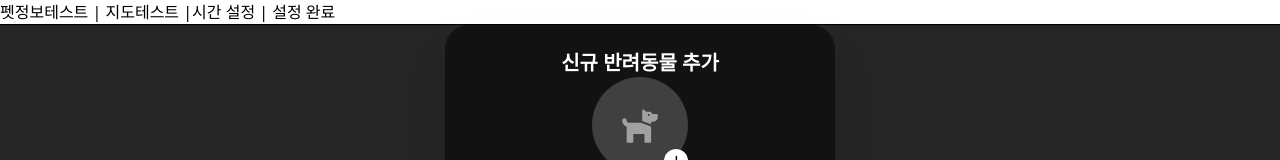
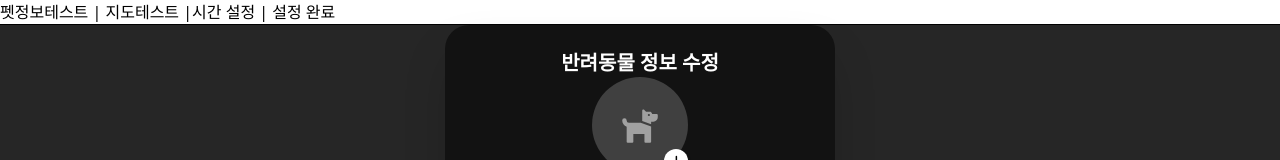
Before and after one commit to kakao-tech-campus-3rd-step3/Team22_FE, a React (Vite) app: page /add-new-pet in a window 1280 px wide. Shown: the top 160 px of the page. Built offline with nearby package versions, Linux system fonts and the light colour scheme.

Commit message:
refactor : refactoring

```diff
--- /dev/null
+++ b/src/components/common/OptionButtonGroup.tsx
@@ -0,0 +1,22 @@
+import TextButton from './TextButton'
+
+export function OptionButtonGroup<T extends string | boolean>(props: {
+  options: { value: T; label: string }[]
+  selectedValue: T
+  onSelect: (value: T) => void
+  className?: string
+}) {
+  return (
+    <>
+      {props.options.map(({ value, label }) => (
+        <TextButton
+          key={String(value)}
+          onClick={() => props.onSelect(value)}
+          isSelected={props.selectedValue === value}
+        >
+          {label}
+        </TextButton>
+      ))}
+    </>
+  )
+}
--- a/src/constants/constants.ts
+++ b/src/constants/constants.ts
@@ -6,8 +6,8 @@ export const GENDER = {
 
 // 예/아니오 옵션
 export const BOOLEAN_CHOICE = {
-  YES: 'yes',
-  NO: 'no',
+  YES: true,
+  NO: false,
 } as const
 
 // 성격 전달 목록
--- a/src/hooks/usePetProfileState.ts
+++ b/src/hooks/usePetProfileState.ts
@@ -1,12 +1,13 @@
-import { useState } from 'react'
+import { create } from 'zustand'
+import { persist } from 'zustand/middleware'
 
 export type Breed = 'Maltese' | 'Golden Retriever' | 'Poodle'
 
 export interface PetProfileFormState {
   selectedBreed: Breed
   gender: 'male' | 'female'
-  neutralize: 'yes' | 'no'
-  vaccinated: 'yes' | 'no'
+  neutralize: true | false
+  vaccinated: true | false
   birthYear: string
   birthMonth: string
   birthDay: string
@@ -21,8 +22,8 @@ export interface PetProfileFormState {
 const initialPetProfileState: PetProfileFormState = {
   selectedBreed: 'Maltese',
   gender: 'male',
-  neutralize: 'no',
-  vaccinated: 'no',
+  neutralize: false,
+  vaccinated: false,
   birthYear: '',
   birthMonth: '',
   birthDay: '',
@@ -34,15 +35,29 @@ const initialPetProfileState: PetProfileFormState = {
   weight: '20',
 }
 
-export function usePetProfileState() {
-  const [petProfile, setPetProfile] = useState<PetProfileFormState>(initialPetProfileState)
-
-  const updatePetProfile = <K extends keyof PetProfileFormState>(
+type PetProfileState = {
+  petProfile: PetProfileFormState
+  updatePetProfile: <K extends keyof PetProfileFormState>(
     key: K,
     value: PetProfileFormState[K],
-  ) => {
-    setPetProfile((prev) => ({ ...prev, [key]: value }))
-  }
+  ) => void
+}
 
-  return { petProfile, updatePetProfile }
-}
+export const usePetProfileState = create<PetProfileState>()(
+  persist(
+    (set) => ({
+      petProfile: initialPetProfileState,
+      updatePetProfile: (key, value) =>
+        set((state) => ({
+          petProfile: {
+            ...state.petProfile,
+            [key]: value,
+          },
+        })),
+    }),
+    {
+      name: 'pet-profile-storage', // localStorage key
+      // optionally you can add serialize/de-serialize if needed
+    },
+  ),
+)
--- a/src/pages/AddNewPetPage.tsx
+++ b/src/pages/AddNewPetPage.tsx
@@ -5,7 +5,7 @@ import DetailSetSection from './AddNewPetPageSections/DetailCharacterSection'
 import SelectionModal from '@/components/common/SelectionModal'
 import { petProfileSchema } from '@/types/petProfile'
 import { UI_TEXT, BREED_OPTIONS_DATA, DISEASE_OPTIONS_DATA } from '@/constants/constants.ts'
-import { usePetProfileState, type Breed } from '@/hooks/usePetProfileState' // 경로 맞게 수정
+import { usePetProfileState, type Breed } from '@/hooks/usePetProfileState'
 
 function AddNewPetPage() {
   const [isFormValid, setIsFormValid] = useState(false)
@@ -14,7 +14,13 @@ function AddNewPetPage() {
   const [isBreedModalOpen, setIsBreedModalOpen] = useState(false)
   const [isDiseaseModalOpen, setIsDiseaseModalOpen] = useState(false)
 
-  // 생일 포맷 함수
+  const isExistingProfile =
+    petProfile.birthYear.trim() !== '' ||
+    petProfile.birthMonth.trim() !== '' ||
+    petProfile.birthDay.trim() !== '' ||
+    petProfile.selectedDiseases.length > 0 ||
+    petProfile.weight.trim() !== ''
+
   const getFormattedBirthdate = (year: string, month: string, day: string): string => {
     const y = year.trim()
     const m = month.trim()
@@ -27,7 +33,6 @@ function AddNewPetPage() {
     return ''
   }
 
-  // 질병 토글 핸들러
   const handleDiseaseToggle = (disease: string) => {
     const currentDiseases = petProfile.selectedDiseases
     const newDiseases = currentDiseases.includes(disease)
@@ -36,7 +41,6 @@ function AddNewPetPage() {
     updatePetProfile('selectedDiseases', newDiseases)
   }
 
-  // 저장 버튼 클릭 시
   const handleSave = () => {
     const birthdate = getFormattedBirthdate(
       petProfile.birthYear,
@@ -57,7 +61,6 @@ function AddNewPetPage() {
     }
   }
 
-  // 유효성 검사 useEffect
   useEffect(() => {
     const birthdate = getFormattedBirthdate(
       petProfile.birthYear,
@@ -76,7 +79,9 @@ function AddNewPetPage() {
 
   return (
     <>
-      <h1 className="text-xl font-bold text-center">{UI_TEXT.PAGE_TITLE}</h1>
+      <h1 className="text-xl font-bold text-center">
+        {isExistingProfile ? '반려동물 정보 수정' : UI_TEXT.PAGE_TITLE}
+      </h1>
 
       <SelectionModal
         isOpen={isBreedModalOpen}
@@ -102,9 +107,9 @@ function AddNewPetPage() {
         gender={petProfile.gender}
         setGender={(value: 'male' | 'female') => updatePetProfile('gender', value)}
         neutralize={petProfile.neutralize}
-        setNeutralize={(value: 'yes' | 'no') => updatePetProfile('neutralize', value)}
+        setNeutralize={(value: true | false) => updatePetProfile('neutralize', value)}
         vaccinated={petProfile.vaccinated}
-        setVaccinated={(value: 'yes' | 'no') => updatePetProfile('vaccinated', value)}
+        setVaccinated={(value: true | false) => updatePetProfile('vaccinated', value)}
         birthYear={petProfile.birthYear}
         setBirthYear={(value: string) => updatePetProfile('birthYear', value)}
         birthMonth={petProfile.birthMonth}
--- a/src/pages/AddNewPetPageSections/DefaultCharacterSection.tsx
+++ b/src/pages/AddNewPetPageSections/DefaultCharacterSection.tsx
@@ -3,7 +3,7 @@ import InfoRow from '@/components/common/InfoRow'
 import TextButton from '@/components/common/TextButton'
 import TextModalButton from '@/components/common/TextModalButton'
 
-function OptionButtonGroup<T extends string>(props: {
+function OptionButtonGroup<T extends string | boolean>(props: {
   options: { value: T; label: string }[]
   selectedValue: T
   onSelect: (value: T) => void
@@ -13,7 +13,7 @@ function OptionButtonGroup<T extends string>(props: {
     <>
       {props.options.map(({ value, label }) => (
         <TextButton
-          key={value}
+          key={String(value)}
           onClick={() => props.onSelect(value)}
           isSelected={props.selectedValue === value}
         >
@@ -31,11 +31,11 @@ function DefaultCharacterSection(props: {
   gender: 'male' | 'female'
   setGender: (value: 'male' | 'female') => void
 
-  neutralize: 'yes' | 'no'
-  setNeutralize: (value: 'yes' | 'no') => void
+  neutralize: boolean
+  setNeutralize: (value: true | false) => void
 
-  vaccinated: 'yes' | 'no'
-  setVaccinated: (value: 'yes' | 'no') => void
+  vaccinated: boolean
+  setVaccinated: (value: true | false) => void
 
   birthYear: string
   setBirthYear: (value: string) => void
@@ -117,7 +117,7 @@ function DefaultCharacterSection(props: {
       </InfoRow>
 
       <InfoRow label={UI_TEXT.NETURALIZE}>
-        <OptionButtonGroup
+        <OptionButtonGroup<boolean>
           options={[
             { value: BOOLEAN_CHOICE.YES, label: UI_TEXT.YES },
             { value: BOOLEAN_CHOICE.NO, label: UI_TEXT.NO },
@@ -128,7 +128,7 @@ function DefaultCharacterSection(props: {
       </InfoRow>
 
       <InfoRow label={UI_TEXT.VACCINATED}>
-        <OptionButtonGroup
+        <OptionButtonGroup<boolean>
           options={[
             { value: BOOLEAN_CHOICE.YES, label: UI_TEXT.YES },
             { value: BOOLEAN_CHOICE.NO, label: UI_TEXT.NO },
--- a/src/stores/petProfileStore.ts
+++ b/src/stores/petProfileStore.ts
@@ -35,17 +35,3 @@ export const usePetProfileStore = create<PetProfileStore>()(
     },
   ),
 )
-
-export const defaultPetProfile: PetProfile = {
-  selectedBreed: '...' as any, // BREED_VALUES 중 하나로 기본값 지정
-  gender: 'male',
-  neutralize: 'no',
-  vaccinated: 'no',
-  birthdate: '2020-01-01',
-  personality: 'extroverted',
-  dayWeather: ['맑음'], // 예시 값
-  nightWeather: ['맑음'],
-  preferredPaths: ['공원'],
-  selectedDiseases: [],
-  weight: 3,
-}
--- a/src/types/petProfile.ts
+++ b/src/types/petProfile.ts
@@ -4,22 +4,22 @@ import { BREED_VALUES } from '@/constants/constants'
 export const defaultPetProfile: PetProfile = {
   selectedBreed: 'Maltese',
   gender: 'male',
-  neutralize: 'no',
-  vaccinated: 'no',
+  neutralize: false,
+  vaccinated: false,
   birthdate: '2020-01-01',
   personality: 'extroverted',
-  dayWeather: ['맑음'],
-  nightWeather: ['맑음'],
-  preferredPaths: ['공원'],
-  selectedDiseases: [],
+  dayWeather: [''],
+  nightWeather: [''],
+  preferredPaths: [''],
+  selectedDiseases: [''],
   weight: 3,
 }
 
 export const petProfileSchema = z.object({
   selectedBreed: z.enum(BREED_VALUES, { message: '견종을 선택해주세요.' }),
   gender: z.enum(['male', 'female']),
-  neutralize: z.enum(['yes', 'no']),
-  vaccinated: z.enum(['yes', 'no']),
+  neutralize: z.boolean(),
+  vaccinated: z.boolean(),
   birthdate: z
     .string()
     .regex(/^\d{4}-\d{2}-\d{2}$/, '날짜 형식이 YYYY-MM-DD가 아닙니다.')
@@ -32,7 +32,7 @@ export const petProfileSchema = z.object({
   dayWeather: z.array(z.string()).nonempty({ message: '낮 날씨를 선택해주세요.' }),
   nightWeather: z.array(z.string()).nonempty({ message: '밤 날씨를 선택해주세요.' }),
   preferredPaths: z.array(z.string()).nonempty({ message: '산책로를 선택해주세요.' }),
-  selectedDiseases: z.array(z.string()).optional(),
+  selectedDiseases: z.array(z.string()).nonempty(),
   weight: z.preprocess(
     (val) => {
       if (typeof val === 'string') {
```
